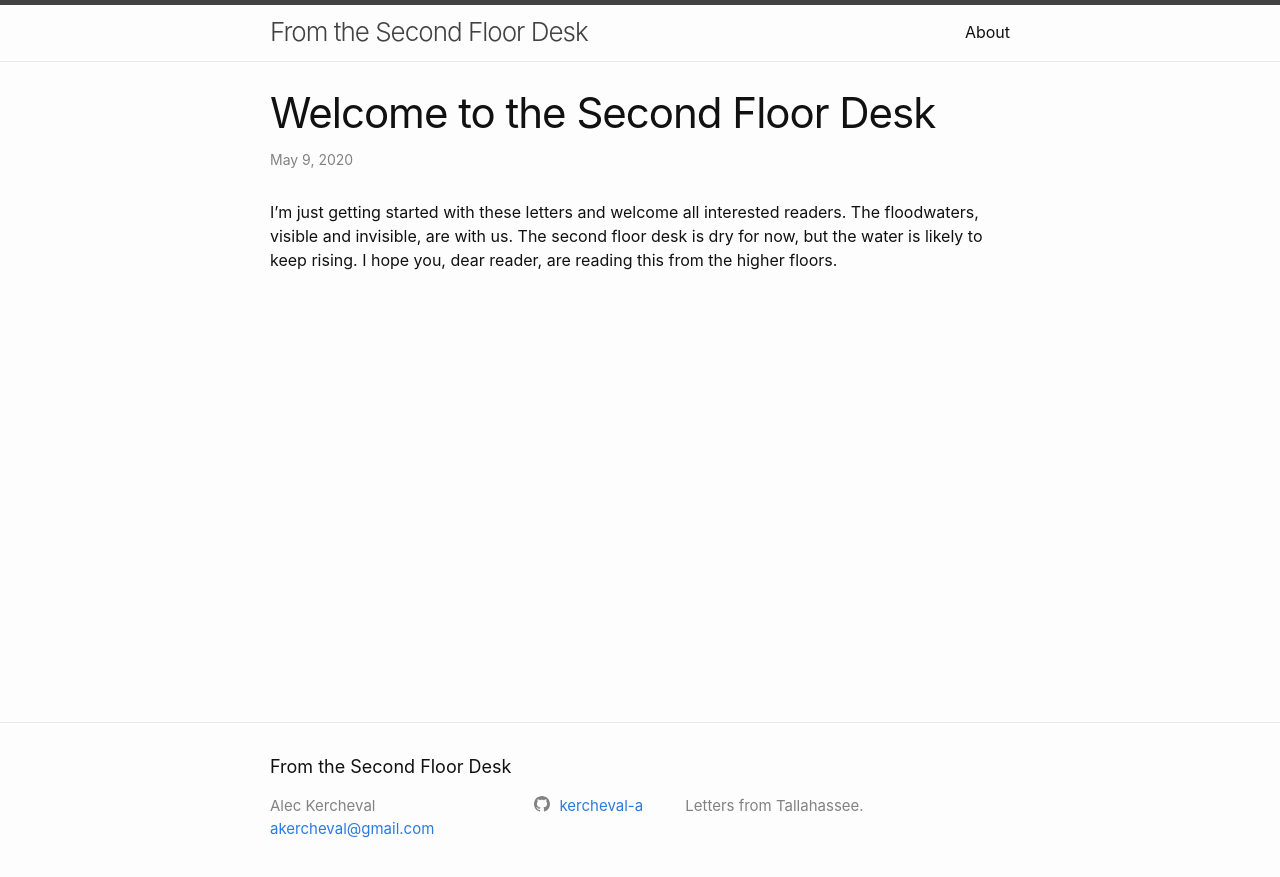
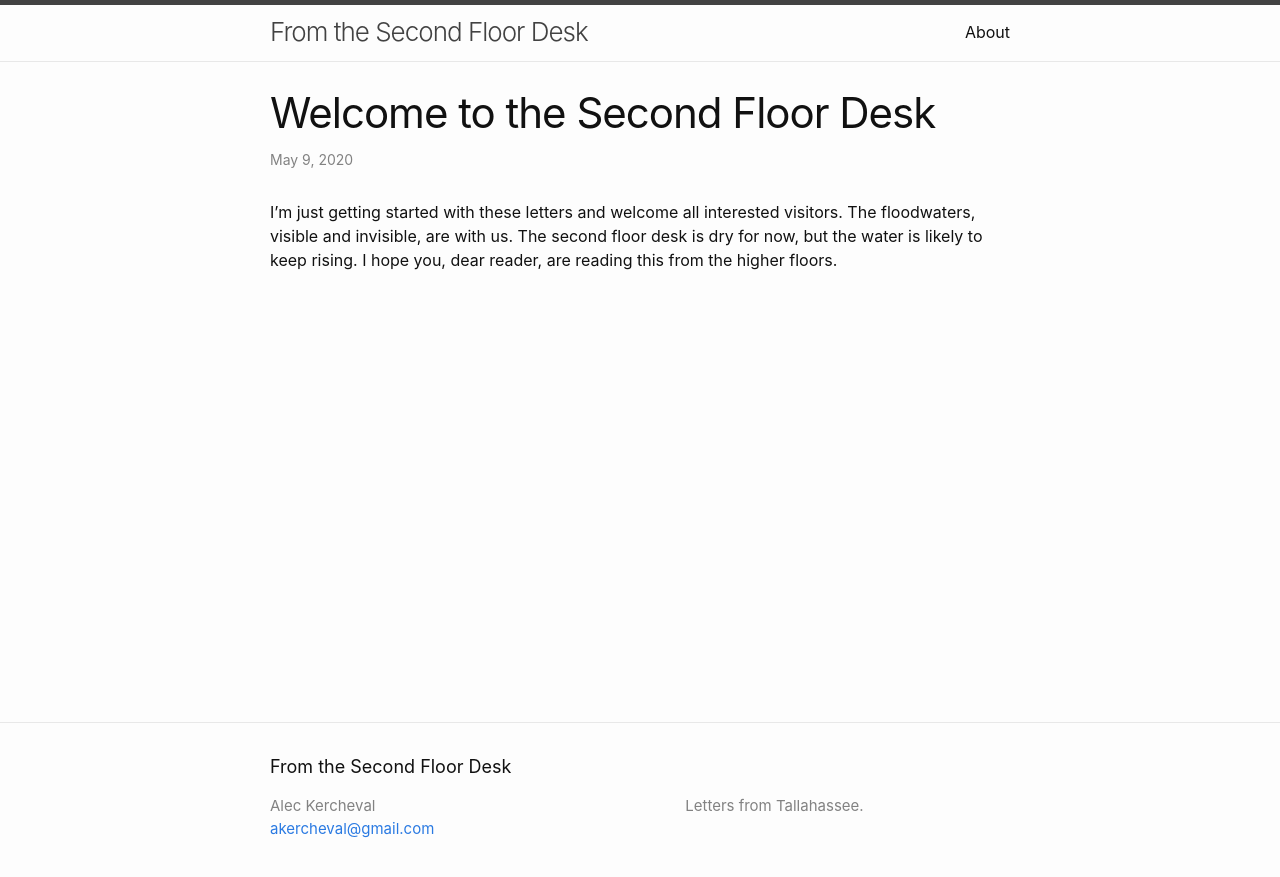
Before and after one commit to kercheval-a/kercheval-a, a Jekyll site: the page built from _posts/2020-05-09-welcome-to-the-second-floor-desk.markdown, in a window 1280 px wide. Shown: the top 877 px of the page. Built offline with Jekyll 4.4.1, drawn with Linux system fonts in a browser that asks for light colours.

Commit message:
remove github username

```diff
--- a/_config.yml
+++ b/_config.yml
@@ -26,7 +26,7 @@ description: >- # this means to ignore newlines until "baseurl:"
 baseurl: "/kercheval-a" # the subpath of your site, e.g. /blog
 url: "https://kercheval-a.github.io" # the base hostname & protocol for your site, e.g. http://example.com
 #twitter_username: AlecKercheval
-github_username:  kercheval-a
+#github_username:  kercheval-a
 
 # Build settings
 theme: minima
--- a/_posts/2020-05-09-welcome-to-the-second-floor-desk.markdown
+++ b/_posts/2020-05-09-welcome-to-the-second-floor-desk.markdown
@@ -4,4 +4,4 @@ title:  "Welcome to the Second Floor Desk"
 date:   2020-05-09
 categories: jekyll update
 ---
-I'm just getting started with these letters and welcome all interested readers. The floodwaters, visible and invisible, are with us. The second floor desk is dry for now, but the water is likely to keep rising.  I hope you, dear reader, are reading this from the higher floors.
+I'm just getting started with these letters and welcome all interested visitors. The floodwaters, visible and invisible, are with us. The second floor desk is dry for now, but the water is likely to keep rising.  I hope you, dear reader, are reading this from the higher floors.
```
